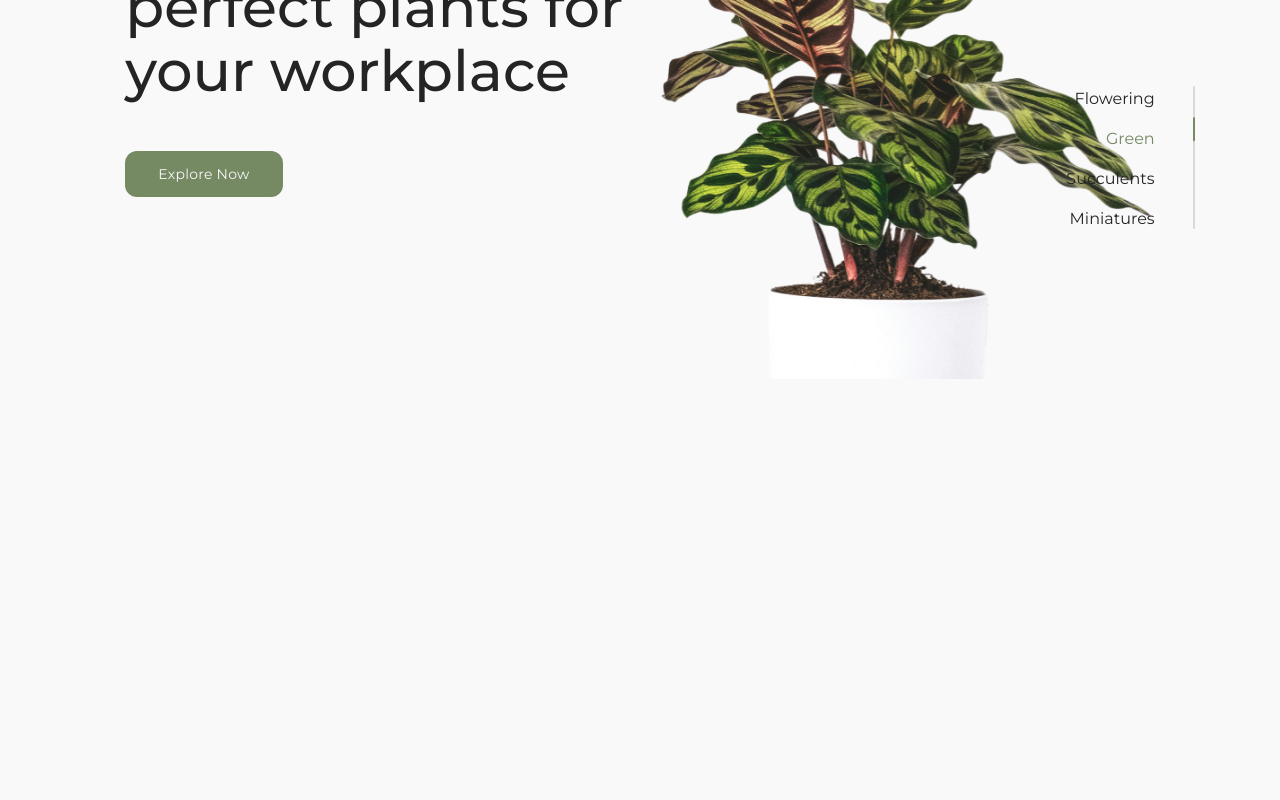
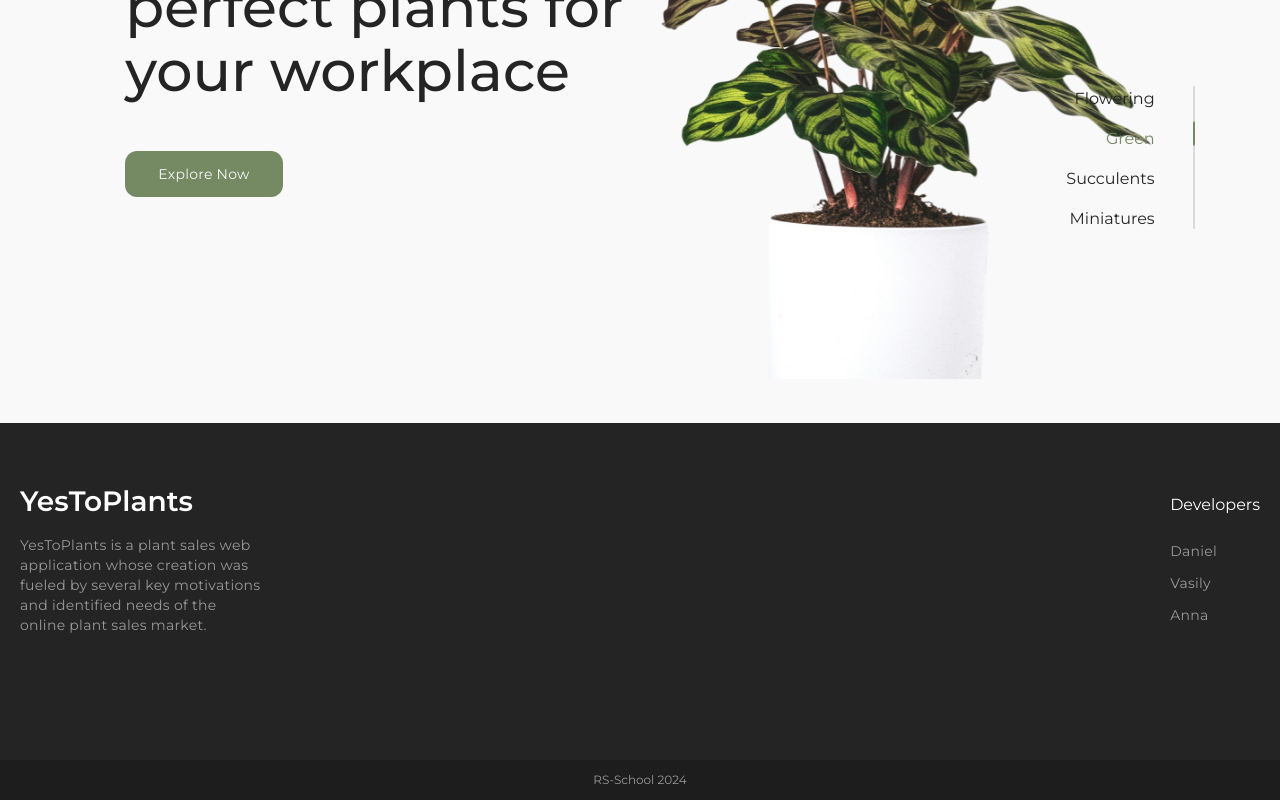
Before and after one commit to D4n1el13and37/e-commerce-app, a React (Vite) app: page / in a window 1280 px wide. Shown: the part 353-1153 px from the top of the page. Before the commit the page ends 800 px from the top, so only its background shows below. Built offline with nearby package versions, Linux system fonts and the light colour scheme; no server answers.

Commit message:
feat: add footer component

```diff
--- /dev/null
+++ b/src/components/footer/Footer.module.scss
@@ -0,0 +1,92 @@
+.footer {
+  background-color: var(--text-color);
+
+  &__wrapper {
+    padding-top: 60px;
+    padding-bottom: 125px;
+
+    @media (max-width: (485px)) {
+      padding-bottom: 85px;
+    }
+  }
+
+  &__top {
+    display: flex;
+    align-items: center;
+    justify-content: space-between;
+
+    @media (max-width: (485px)) {
+      flex-direction: column;
+      align-items: flex-start;
+      gap: calc(var(--gap) * 2);
+    }
+  }
+
+  &__column {
+    max-width: 295px;
+    text-wrap: balance;
+  }
+
+  &__list {
+    display: flex;
+    flex-direction: column;
+    gap: 12px;
+  }
+
+  &__site_title {
+    padding-bottom: 15px;
+    font-weight: 600;
+    font-size: var(--title-font-size);
+    line-height: 129%;
+    color: #fff;
+  }
+
+  &__descr {
+    font-weight: 400;
+    font-size: var(--second-font-size);
+    line-height: 143%;
+    letter-spacing: 0.02em;
+    color: var(--grey-color);
+  }
+
+  &__title {
+    padding-bottom: 24px;
+    font-weight: 400;
+    font-size: var(--main-font-size);
+    line-height: 150%;
+    color: #fff;
+  }
+
+  &__link {
+    font-weight: 400;
+    font-size: var(--second-font-size);
+    line-height: 143%;
+    letter-spacing: 0.02em;
+    color: var(--grey-color);
+
+    @media (any-hover: hover) {
+      &:hover {
+        opacity: 0.7;
+      }
+    }
+
+    @media (prefers-reduced-motion: no-preference) {
+      transition: var(--duration) opacity ease-in-out;
+    }
+  }
+
+  &__bottom {
+    display: flex;
+    align-items: center;
+    justify-content: center;
+    height: 40px;
+    background-color: rgba(0, 0, 0, 0.2);
+  }
+
+  &__school {
+    font-weight: 400;
+    font-size: 12px;
+    line-height: 133%;
+    color: var(--grey-color);
+  }
+}
--- /dev/null
+++ b/src/components/footer/Footer.tsx
@@ -0,0 +1,54 @@
+import React from 'react';
+import cn from 'classnames';
+import s from './Footer.module.scss';
+
+const Footer: React.FC = () => (
+  <footer className={s.footer}>
+    <div className={cn('container')}>
+      <div className={cn(s.footer__top, s.footer__wrapper)}>
+        <div className={s.footer__column}>
+          <h2 className={s.footer__site_title}>YesToPlants</h2>
+          <p className={s.footer__descr}>
+            YesToPlants is a plant sales web application whose creation was
+            fueled by several key motivations and identified needs of the online
+            plant sales market.
+          </p>
+        </div>
+        <div className={s.footer__column}>
+          <h2 className={s.footer__title}>Developers</h2>
+          <ul className={s.footer__list}>
+            <li className={s.footer__item}>
+              <a
+                href="https://github.com/d4n1el13and37"
+                className={s.footer__link}
+              >
+                Daniel
+              </a>
+            </li>
+            <li className={s.footer__item}>
+              <a
+                href="https://github.com/Mineclinee"
+                className={s.footer__link}
+              >
+                Vasily
+              </a>
+            </li>
+            <li className={s.footer__item}>
+              <a
+                href="https://github.com/annkainova"
+                className={s.footer__link}
+              >
+                Anna
+              </a>
+            </li>
+          </ul>
+        </div>
+      </div>
+    </div>
+    <div className={s.footer__bottom}>
+      <small className={s.footer__school}>RS-School 2024</small>
+    </div>
+  </footer>
+);
+
+export default Footer;
--- a/src/pages/Home/Home.tsx
+++ b/src/pages/Home/Home.tsx
@@ -1,5 +1,6 @@
 import React from 'react';
 import Header from '../../components/header/Header';
+import Footer from '../../components/footer/Footer';
 import Hero from '../../components/hero/Hero';
 
 const Home: React.FC = () => (
@@ -8,6 +9,7 @@ const Home: React.FC = () => (
     <main>
       <Hero />
     </main>
+    <Footer />
   </>
 );
 
```
